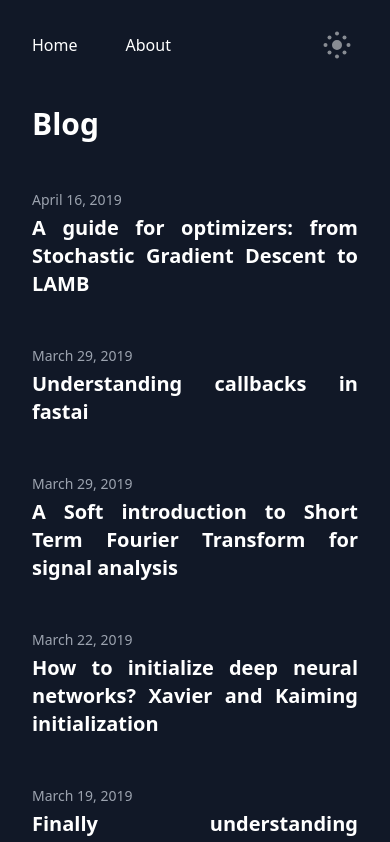
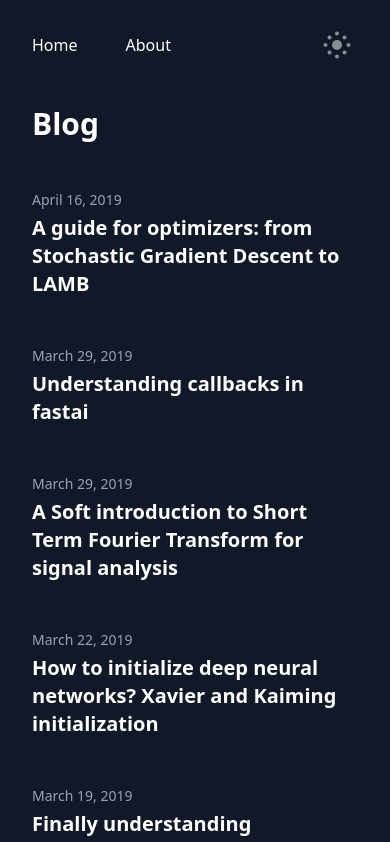
Before and after one commit to pouannes/blog_next, a Next.js app: page / in a window 390 px wide. Shown: the top 842 px of the page. Built offline with nearby package versions, Linux system fonts and the light colour scheme; what @tailwindcss/typography would draw is missing.

Commit message:
improve how stuff is justified

```diff
--- a/components/Layout.tsx
+++ b/components/Layout.tsx
@@ -39,7 +39,7 @@ const Layout = ({
         </div>
       </header>
       <main>
-        <div className="max-w-3xl px-8 py-4 mx-auto text-justify">
+        <div className="max-w-3xl px-8 py-4 mx-auto text-left sm:text-justify">
           {children}
         </div>
       </main>
--- a/pages/posts/[slug].tsx
+++ b/pages/posts/[slug].tsx
@@ -34,6 +34,12 @@ const components = {
   NoticeBox,
   MaxWidth,
   a: CustomLink,
+  h2: ({ className, ...props }) => (
+    <h2 className={`text-left ${className}`} {...props} />
+  ),
+  h3: ({ className, ...props }) => (
+    <h3 className={`text-left ${className}`} {...props} />
+  ),
 };
 
 type PostPageProps = {
```
Also changed, not shown: 1 other file (tests, documents, lock files or other folders).
